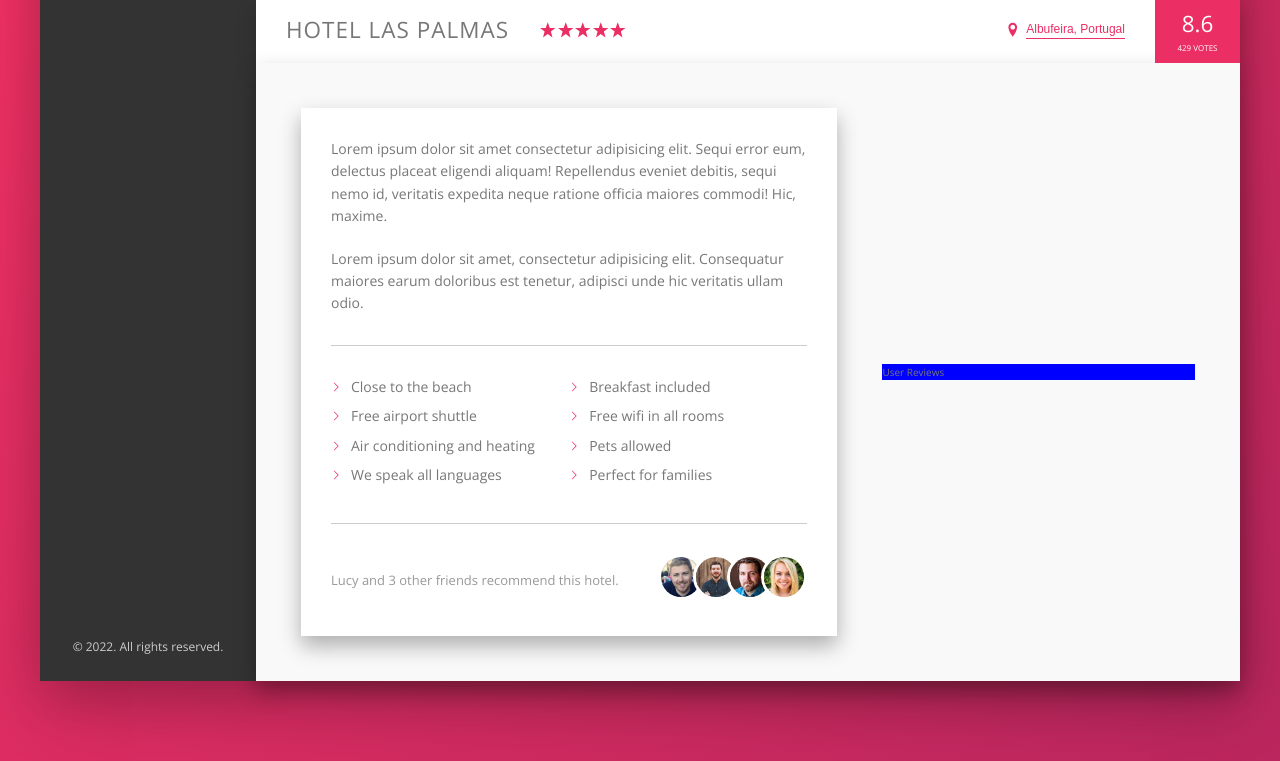
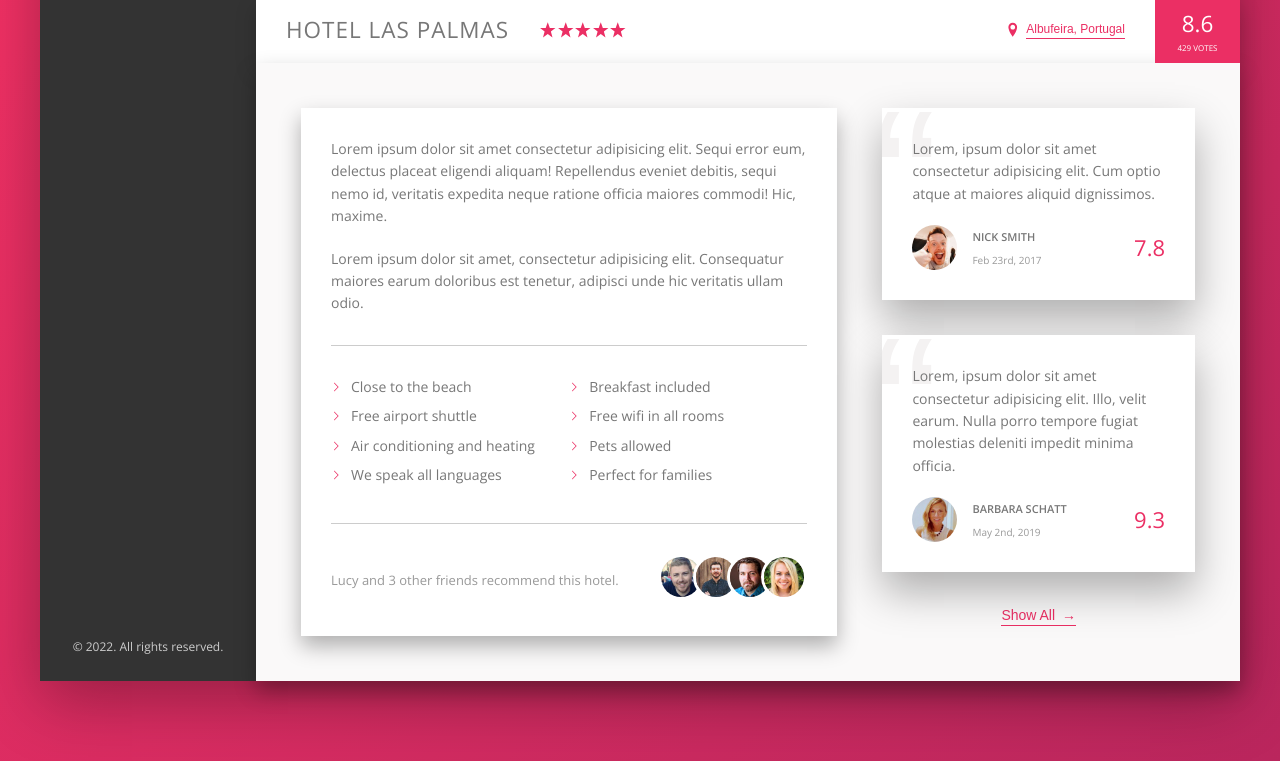
Before and after one commit to almacitunaberk/flexbox_practice, a website: page index.html in a window 1280 px wide. Shown: the part 538-1299 px from the top of the page. Drawn offline with nearby package versions, Linux system fonts and the light colour scheme.

Commit message:
User reviews section completed

```diff
--- a/index.html
+++ b/index.html
@@ -146,7 +146,37 @@
                 </div>
               </div>
             </div>
-            <div class="user-reviews">User Reviews</div>
+            <div class="user-reviews">
+              <figure class="review">
+                <blockquote class="review__text">
+                  Lorem, ipsum dolor sit amet consectetur adipisicing elit. Cum optio atque at maiores aliquid
+                  dignissimos.
+                </blockquote>
+                <figcaption class="review__user">
+                  <img src="img/user-1.jpg" alt="" class="review__photo" />
+                  <div class="review__user-box">
+                    <p class="review__user-name">Nick Smith</p>
+                    <p class="review__user-date">Feb 23rd, 2017</p>
+                  </div>
+                  <div class="review__rating">7.8</div>
+                </figcaption>
+              </figure>
+              <figure class="review">
+                <blockquote class="review__text">
+                  Lorem, ipsum dolor sit amet consectetur adipisicing elit. Illo, velit earum. Nulla porro tempore
+                  fugiat molestias deleniti impedit minima officia.
+                </blockquote>
+                <figcaption class="review__user">
+                  <img src="img/user-2.jpg" alt="" class="review__photo" />
+                  <div class="review__user-box">
+                    <p class="review__user-name">Barbara Schatt</p>
+                    <p class="review__user-date">May 2nd, 2019</p>
+                  </div>
+                  <div class="review__rating">9.3</div>
+                </figcaption>
+              </figure>
+              <button class="btn-inline">Show All <span>&rarr;</span></button>
+            </div>
           </div>
         </main>
       </div>
--- a/sass/_components.scss
+++ b/sass/_components.scss
@@ -340,3 +340,82 @@
     border: 3px solid #fff;
   }
 }
+
+.review {
+  display: flex;
+  flex-direction: column;
+  margin-bottom: 3.5rem;
+  background-color: #fff;
+  padding: 3rem;
+  box-shadow: 0 2rem 4rem rgba(0, 0, 0, 0.3);
+  position: relative;
+  overflow: hidden;
+  z-index: 10;
+
+  &::before {
+    content: '\201C';
+    font-family: sans-serif;
+    display: inline-block;
+    font-size: 20rem;
+    position: absolute;
+    top: -2.75rem;
+    left: -1rem;
+    line-height: 1;
+    color: var(--color-grey-light-2);
+    z-index: 15;
+  }
+
+  &__text {
+    font-size: 1.4rem;
+    margin-bottom: 2rem;
+    z-index: 20;
+    position: relative;
+  }
+
+  &__user {
+    display: flex;
+    justify-content: space-between;
+    align-items: center;
+  }
+
+  &__user-box {
+    margin-right: auto;
+    display: flex;
+    flex-direction: column;
+    justify-content: space-evenly;
+    align-self: stretch;
+  }
+
+  &__photo {
+    height: 4.5rem;
+    width: 4.5rem;
+    border-radius: 50%;
+    margin-right: 1.5rem;
+  }
+
+  &__user-name {
+    text-transform: uppercase;
+    font-size: 1.1rem;
+    font-weight: 600;
+    margin-bottom: 0.4rem;
+  }
+
+  &__user-date {
+    font-size: 1rem;
+    color: var(--color-grey-dark-3);
+  }
+
+  &__rating {
+    font-size: 2.2rem;
+    color: var(--color-primary);
+    font-weight: 300;
+  }
+
+  & .btn-inline {
+    color: blue;
+  }
+
+  & .btn-inline span {
+    margin-left: 1rem;
+  }
+}
--- a/sass/_layout.scss
+++ b/sass/_layout.scss
@@ -34,9 +34,10 @@
 }
 
 .detail {
+  font-size: 1.4rem;
   display: flex;
   justify-content: center;
-  align-items: center;
+  align-items: flex-start;
   background-color: var(--color-grey-light-1);
   box-shadow: 0 1rem 2rem rgba(0, 0, 0, 0.3);
   padding: 4.5rem;
@@ -48,10 +49,25 @@
   box-shadow: 0 1rem 2rem rgba(0, 0, 0, 0.3);
   padding: 3rem;
   margin-right: 4.5rem;
-  font-size: 1.4rem;
 }
 
 .user-reviews {
-  background: blue;
   flex: 1;
+  display: flex;
+  flex-direction: column;
+  justify-content: center;
+  align-items: center;
+
+  & .btn-inline {
+    &:hover {
+      & span {
+        margin-left: 8px;
+      }
+    }
+  }
+
+  & .btn-inline span {
+    margin-left: 3px;
+    transition: margin-left 0.3s;
+  }
 }
```
Also changed, not shown: css/style.css.
